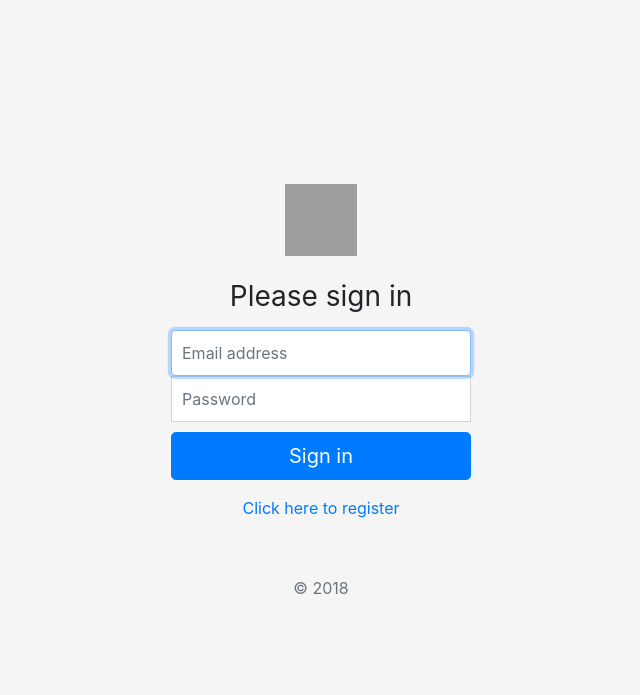
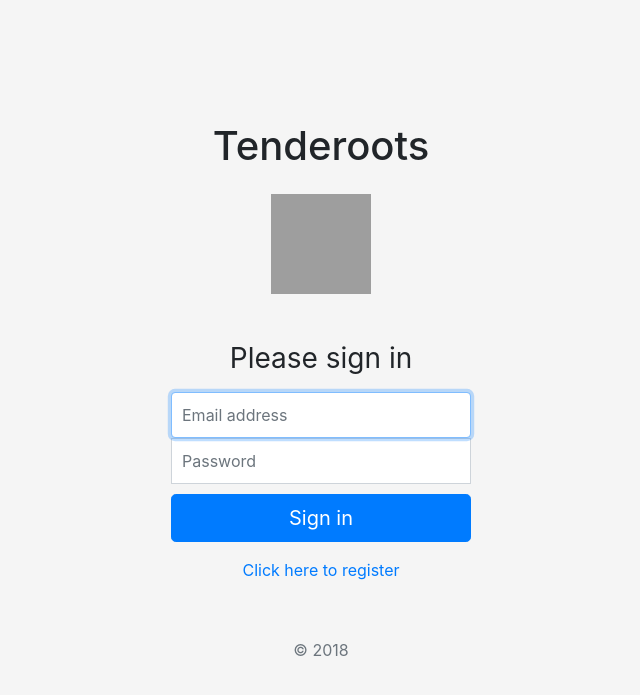
Before and after one commit to dmc3152/tenderoots, a PHP site: page /tenderoots/ in a window 1280 px wide. Shown: the top 695 px of the page, without its empty margins (319-959 px from the left). Run offline with PHP 8.4, Linux system fonts and the light colour scheme; data that the repository does not hold is empty; grey boxes are pictures that could not be loaded.

Commit message:
added title and image

```diff
--- a/index.php
+++ b/index.php
@@ -48,7 +48,8 @@ if(isset($_POST['email'])) {
 </head>
 <body class="text-center">
   <form class='form-signin' action='index.php' method='POST'>
-      <img class="mb-4" src="https://getbootstrap.com/assets/brand/bootstrap-solid.svg" alt="" width="72" height="72">
+    <h1 class="mb-4">Tenderoots</h1>
+    <img class="mb-5" src="https://coeduc.org/resources/images/icons/Roots.png" alt="" width="100" height="100">
     <h1 class="h3 mb-3 font-weight-normal">Please sign in</h1>
     <label for="inputEmail" class="sr-only">Email address</label>
     <input type="email" id="inputEmail" name="email" class="form-control" placeholder="Email address" <?php if($email) echo "value='$email'"; ?> required autofocus>
--- a/register.php
+++ b/register.php
@@ -67,7 +67,8 @@ if(isset($_POST['email'])) {
 </head>
 <body class="text-center">
   <form class='form-register' action='register.php' method='POST'>
-    <img class="mb-4" src="https://getbootstrap.com/assets/brand/bootstrap-solid.svg" alt="" width="72" height="72">
+    <h1 class="mb-4">Tenderoots</h1>
+    <img class="mb-5" src="https://coeduc.org/resources/images/icons/Roots.png" alt="" width="100" height="100">
     <h1 class="h3 mb-3 font-weight-normal">Please register</h1>
     <!-- Email -->
     <div class="form-group">
```
Lines whose indentation alone changed are shown as unchanged.
